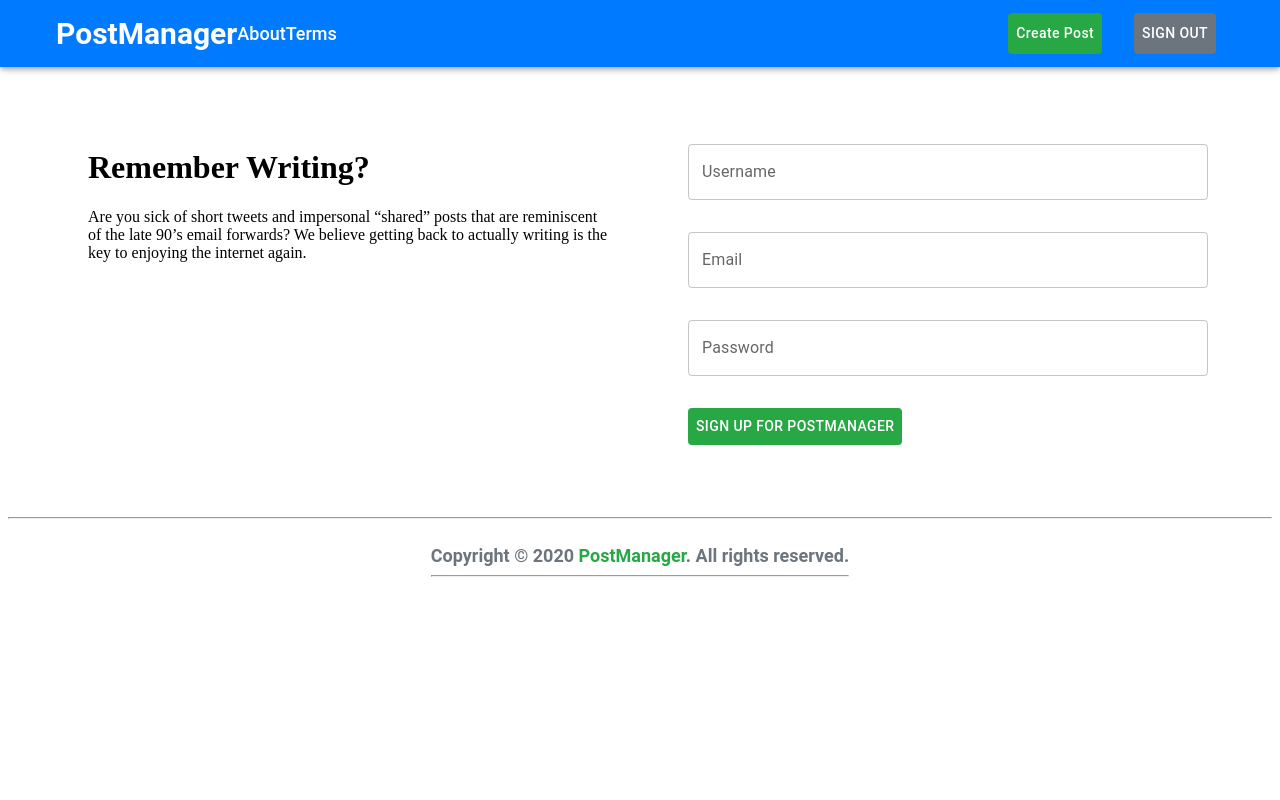
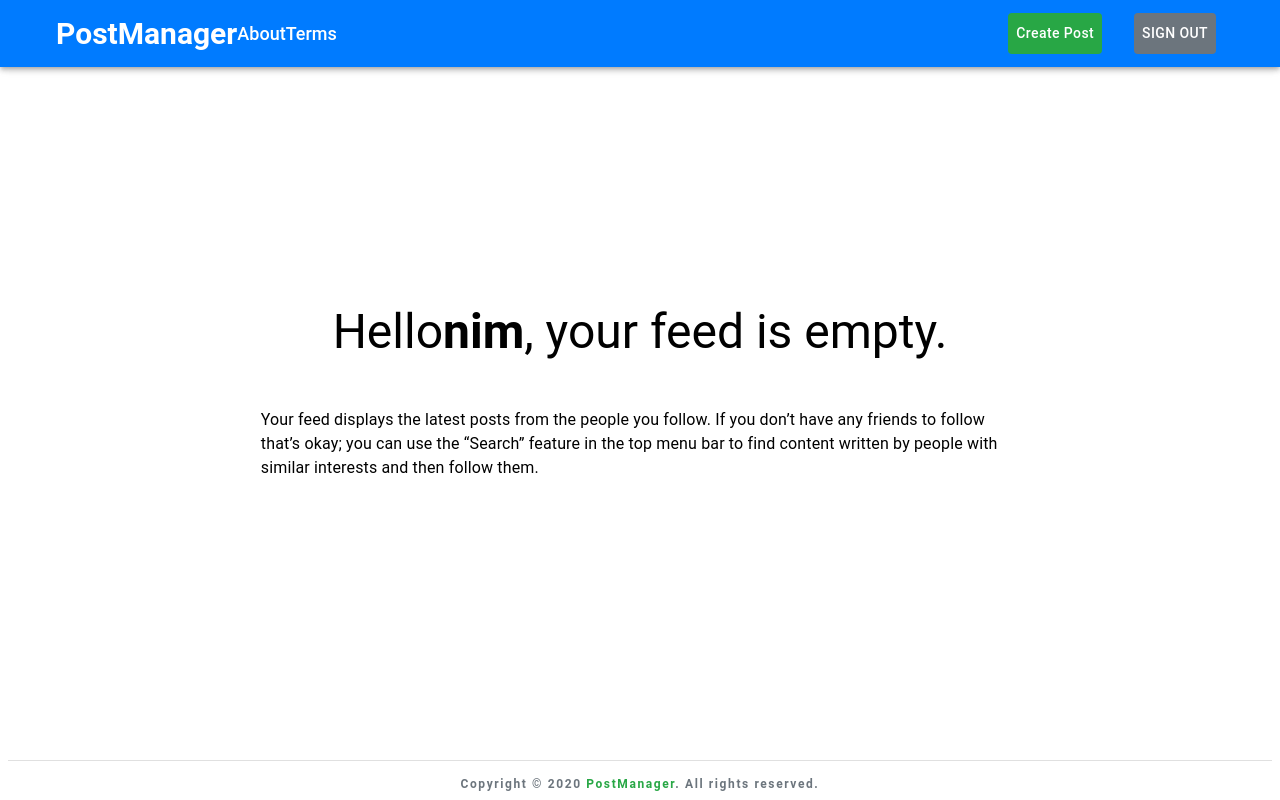
Before and after one commit to ShashikaVirajh/post-manager, a React (Create React App) app: page / in a window 1280 px wide. Built offline with nearby package versions, Linux system fonts and the light colour scheme.

Commit message:
pages creations and changes

```diff
--- a/src/components/container/page.container.component.tsx
+++ b/src/components/container/page.container.component.tsx
@@ -1,4 +1,4 @@
-import { Container } from '@mui/material';
+import { Grid } from '@mui/material';
 import { Box } from '@mui/system';
 import { Footer } from 'components/footer/footer.component';
 import { Header } from 'components/header/header.component';
@@ -18,7 +18,9 @@ export const PageContainor: FC<Props> = ({ children, title }): JSX.Element => {
   return (
     <Box>
       <Header />
-      <Container style={styles.mainContainer}>{children}</Container>
+      <Grid container style={styles.mainContainer}>
+        {children}
+      </Grid>
       <Footer />
     </Box>
   );
@@ -26,7 +28,8 @@ export const PageContainor: FC<Props> = ({ children, title }): JSX.Element => {
 
 const styles = {
   mainContainer: {
-    marginTop: '5rem',
-    padding: '3rem',
+    height: '94vh',
+    paddingTop: '4rem',
+    alignItems: 'center',
   },
 };
--- a/src/components/footer/footer.component.tsx
+++ b/src/components/footer/footer.component.tsx
@@ -1,33 +1,34 @@
-import { Box } from '@mui/material';
+import { Box, Divider } from '@mui/material';
 import { COMMON_ROUTES } from 'enums/routes.enums';
 import { Link } from 'react-router-dom';
 
 export const Footer = (): JSX.Element => (
-  <>
-    <hr />
+  <Box>
+    <Divider sx={{ marginBottom: '1rem' }} />
+
     <Box style={styles.container} sx={{ justifyContent: 'center' }}>
-      <p>
+      <Box>
         Copyright &copy; 2020{' '}
-        <Link to={COMMON_ROUTES.HOME_PAGE} style={styles.linkCon}>
+        <Link to={COMMON_ROUTES.HOME_PAGE} style={styles.link}>
           PostManager
         </Link>
         . All rights reserved.
-        <hr />
-      </p>
+      </Box>
     </Box>
-  </>
+  </Box>
 );
 
 const font = '"Roboto","Helvetica","Arial"';
 const styles = {
   container: {
     display: 'flex',
-    fontSize: 18,
+    fontSize: 12,
     fontWeight: '700',
     fontFamily: font,
     color: '#6c757d',
+    letterSpacing: '0.1rem',
   },
-  linkCon: {
+  link: {
     textDecoration: 'none',
     color: '#28a745',
   },
--- a/src/pages/about/about.page.tsx
+++ b/src/pages/about/about.page.tsx
@@ -1,3 +1,47 @@
-const About = (): JSX.Element => <h1>About</h1>;
+import { Typography } from '@mui/material';
+import { Box } from '@mui/system';
+import { PageContainor } from 'components/container/page.container.component';
 
-export default About;
+export const About = (): JSX.Element => (
+  <PageContainor title={'About Us'}>
+    <Box>
+      <Typography variant="h3" display="flex" justifyContent="center">
+        About Us
+      </Typography>
+      <Box style={styles.boxConatiner}>
+        <Typography>
+          Lorem ipsum dolor sit amet consectetur adipisicing elit. Corporis dolorum labore quisquam
+          vel id dicta fuga! Ducimus, quo. Dolore commodi aliquid error veritatis consequuntur,
+          excepturi cumque fuga eum incidunt doloremque?
+        </Typography>
+      </Box>
+      <Box style={styles.boxConatiner}>
+        <Typography>
+          Lorem ipsum, dolor sit amet consectetur adipisicing elit. At qui enim rem totam
+          voluptatum. Aut saepe temporibus, facilis ex a iste expedita minima dolorum dicta
+          doloribus libero aliquid, quae maxime? Lorem ipsum dolor sit amet consectetur adipisicing
+          elit. Fugiat suscipit beatae eum, est soluta ducimus ratione et impedit sapiente, nihil,
+          atque dignissimos adipisci? Totam atque officia quis voluptates sed veniam?
+        </Typography>
+      </Box>
+      <Box style={styles.boxConatiner}>
+        <Typography>
+          Lorem, ipsum dolor sit amet consectetur adipisicing elit. Expedita voluptates quisquam
+          possimus tenetur, dicta enim rerum quis, quaerat id nobis provident quo dolorum sapiente
+          temporibus facere non repellendus consequatur cupiditate!
+        </Typography>
+      </Box>
+    </Box>
+  </PageContainor>
+);
+
+const styles = {
+  boxConatiner: {
+    display: 'flex',
+    alignSelf: 'center',
+    padding: '1rem',
+    lineHeight: '2rem',
+    fontSize: 20,
+    fontWeight: '500',
+  },
+};
--- a/src/pages/home-guest/home-guest.page.tsx
+++ b/src/pages/home-guest/home-guest.page.tsx
@@ -1,20 +1,19 @@
-import { Box, Button, Grid, TextField } from '@mui/material';
+import { Box, Button, Grid, TextField, Typography } from '@mui/material';
 import { PageContainor } from 'components/container/page.container.component';
 
 export const HomeGuest = (): JSX.Element => (
-  <Box>
   <PageContainor title="Welcome!">
-      <Box>
-        <Grid container spacing={8}>
-          <Grid item xs={6}>
-            <h1>Remember Writing?</h1>
-            <p>
+    <Grid container justifyContent="center">
+      <Grid item xs={4}>
+        <Typography variant="h3">Remember Writing? </Typography>
+        <Box style={styles.boxConatiner}>
           Are you sick of short tweets and impersonal &ldquo;shared&rdquo; posts that are
           reminiscent of the late 90&rsquo;s email forwards? We believe getting back to actually
           writing is the key to enjoying the internet again.
-            </p>
+        </Box>
       </Grid>
-          <Grid item xs={6}>
+
+      <Grid item xs={3}>
         <form>
           <Box>
             <TextField
@@ -24,6 +23,7 @@ export const HomeGuest = (): JSX.Element => (
               style={styles.textFieldContainer}
             />
           </Box>
+
           <Box>
             <TextField
               fullWidth
@@ -32,6 +32,7 @@ export const HomeGuest = (): JSX.Element => (
               style={styles.textFieldContainer}
             />
           </Box>
+
           <Box>
             <TextField
               fullWidth
@@ -41,24 +42,31 @@ export const HomeGuest = (): JSX.Element => (
               style={styles.textFieldContainer}
             />
           </Box>
-              <Button sx={{ justifyContent: 'center' }} type="submit" style={styles.btn}>
+
+          <Box display="flex" justifyContent="center">
+            <Button type="submit" sx={styles.button}>
               Sign up for PostManager
             </Button>
+          </Box>
         </form>
       </Grid>
     </Grid>
-      </Box>
   </PageContainor>
-  </Box>
 );
 
 const styles = {
   textFieldContainer: {
-    margin: '1rem',
+    marginBottom: '2rem',
   },
-  btn: {
-    margin: '1rem',
+  button: {
+    padding: '0.8rem',
     background: '#28a745',
     color: '#fff',
   },
+  boxConatiner: {
+    paddingTop: '2.5rem',
+    lineHeight: '1.5rem',
+    fontSize: 20,
+    fontWeight: '500',
+  },
 };
--- a/src/pages/home/home.page.tsx
+++ b/src/pages/home/home.page.tsx
@@ -4,19 +4,33 @@ import { PageContainor } from 'components/container/page.container.component';
 const Home = (): JSX.Element => (
   <Box>
     <PageContainor title={'Your Feed'}>
-      <Box>
-        <Typography variant="h2">
+      <Box display="flex" flexDirection="column" justifyContent="center">
+        <Typography variant="h3" display="flex" justifyContent="center">
           Hello <strong>nim</strong>, your feed is empty.
         </Typography>
-        <p>
-          Your feed displays the latest posts from the people you follow. If you don&rsquo;t have
-          any friends to follow that&rsquo;s okay; you can use the &ldquo;Search&rdquo; feature in
-          the top menu bar to find content written by people with similar interests and then follow
-          them.
-        </p>
+        <Box style={styles.boxConatiner}>
+          <Typography>
+            Your feed displays the latest posts from the people you follow. If you don&rsquo;t have
+            any friends to follow that&rsquo;s okay; you can use the &ldquo;Search&rdquo; feature in
+            the top menu bar to find content written by people with similar interests and then
+            follow them.
+          </Typography>
+        </Box>
       </Box>
     </PageContainor>
   </Box>
 );
 
 export default Home;
+
+const styles = {
+  boxConatiner: {
+    display: 'flex',
+    alignSelf: 'center',
+    padding: '3rem',
+    lineHeight: '2rem',
+    fontSize: 20,
+    width: '60%',
+    fontWeight: '500',
+  },
+};
--- a/src/pages/terms/terms.page.tsx
+++ b/src/pages/terms/terms.page.tsx
@@ -1,3 +1,59 @@
-const Terms = (): JSX.Element => <div>Terms</div>;
+import { Box, Typography } from '@mui/material';
+import { PageContainor } from 'components/container/page.container.component';
 
-export default Terms;
+export const Terms = (): JSX.Element => (
+  <PageContainor title={'Our Terms'}>
+    <Box>
+      <Typography variant="h3" display="flex" justifyContent="center">
+        Our Terms &amp; Conditions
+      </Typography>
+      <Box style={styles.boxConatiner}>
+        <Typography>
+          Lorem ipsum dolor sit amet consectetur adipisicing elit. Corporis dolorum labore quisquam
+          vel id dicta fuga! Ducimus, quo. Dolore commodi aliquid error veritatis consequuntur,
+          excepturi cumque fuga eum incidunt doloremque?
+        </Typography>
+      </Box>
+      <Box style={styles.boxConatiner}>
+        <Typography>
+          Lorem ipsum, dolor sit amet consectetur adipisicing elit. At qui enim rem totam
+          voluptatum. Aut saepe temporibus, facilis ex a iste expedita minima dolorum dicta
+          doloribus libero aliquid, quae maxime? Lorem ipsum dolor sit amet consectetur adipisicing
+          elit. Fugiat suscipit beatae eum, est soluta ducimus ratione et impedit sapiente, nihil,
+          atque dignissimos adipisci? Totam atque officia quis voluptates sed veniam?
+        </Typography>
+      </Box>
+      <Box style={styles.boxConatiner}>
+        <Typography>
+          Lorem, ipsum dolor sit amet consectetur adipisicing elit. Expedita voluptates quisquam
+          possimus tenetur, dicta enim rerum quis, quaerat id nobis provident quo dolorum sapiente
+          temporibus facere non repellendus consequatur cupiditate!
+        </Typography>
+      </Box>
+
+      <Box mt="4rem">
+        <Typography variant="h5" display="flex" justifyContent="center">
+          Details
+        </Typography>
+        <Box style={styles.boxConatiner}>
+          <Typography>
+            Lorem ipsum dolor sit amet consectetur adipisicing elit. Quae laboriosam distinctio
+            atque sint earum? Temporibus, voluptas aspernatur aliquam nisi sed harum laborum, nemo
+            odio animi officia quisquam. Veniam, natus reprehenderit.
+          </Typography>
+        </Box>
+      </Box>
+    </Box>
+  </PageContainor>
+);
+
+const styles = {
+  boxConatiner: {
+    display: 'flex',
+    alignSelf: 'center',
+    padding: '1rem',
+    lineHeight: '2rem',
+    fontSize: 20,
+    fontWeight: '500',
+  },
+};
--- a/src/routes/Routes.tsx
+++ b/src/routes/Routes.tsx
@@ -5,13 +5,13 @@ import EditPost from 'components/post/edit-post.component';
 import DetailedPost from 'components/post/detailed-post.component';
 import Profile from 'components/profile/profile.component';
 import Home from 'pages/home/home.page';
-import About from 'pages/about/about.page';
-import Terms from 'pages/terms/terms.page';
+import { About } from 'pages/about/about.page';
+import { Terms } from 'pages/terms/terms.page';
 import { COMMON_ROUTES, POST_ROUTES, PROFILE_ROUTES } from 'enums/routes.enums';
 import { HomeGuest } from 'pages/home-guest/home-guest.page';
 
 const Routers = (): JSX.Element => {
-  const loggedIn = false;
+  const loggedIn = true;
   return (
     <BrowserRouter>
       <Routes>
```
Lines whose indentation alone changed are shown as unchanged.
